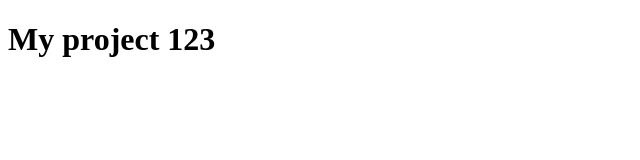
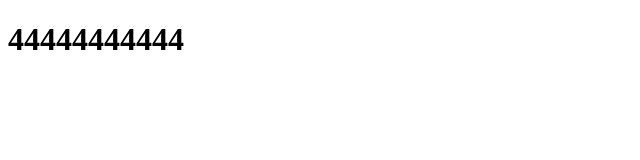
Before and after one commit to Kavon-Skela/my-project, a plain HTML site: page index.html in a window 1280 px wide. Shown: the whole page, without its empty margins (0-640 px from the left). Drawn offline with Linux system fonts and the light colour scheme.

Commit message:
title was changed

```diff
--- a/index.html
+++ b/index.html
@@ -7,6 +7,6 @@
     <title>Document</title>
 </head>
 <body>
-    <h1>My project 123</h1>
+    <h1>44444444444</h1>
 </body>
 </html>
```
